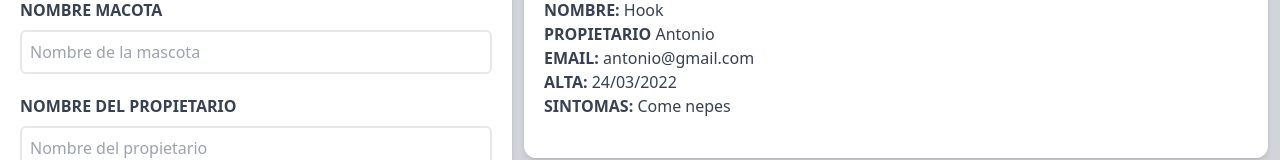
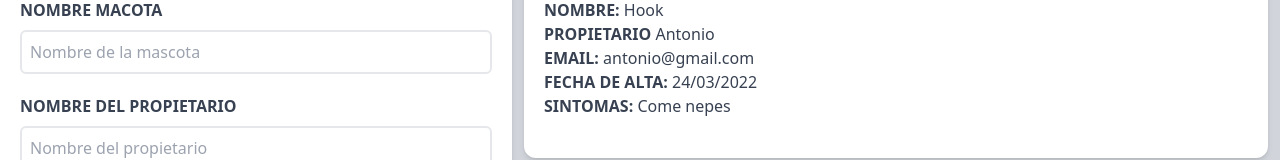
Before and after one commit to AnthonyBK9/citas-react, a React (Vite) app: page / in a window 1280 px wide. Shown: the part 282-442 px from the top of the page. Built offline with nearby package versions, Linux system fonts and the light colour scheme.

Commit message:
Actualizando la vista de Pacientes

```diff
--- a/src/components/Pacientes.jsx
+++ b/src/components/Pacientes.jsx
@@ -14,7 +14,7 @@ const Pacientes = () => {
             <span className="font-normal normal-case">antonio@gmail.com</span>
         </p>
         <p className="font-bold text-gray-700 uppercase">
-            Alta: {''}
+            Fecha de alta: {''}
             <span className="font-normal normal-case">24/03/2022</span>
         </p>
         <p className="font-bold text-gray-700 uppercase">
```
